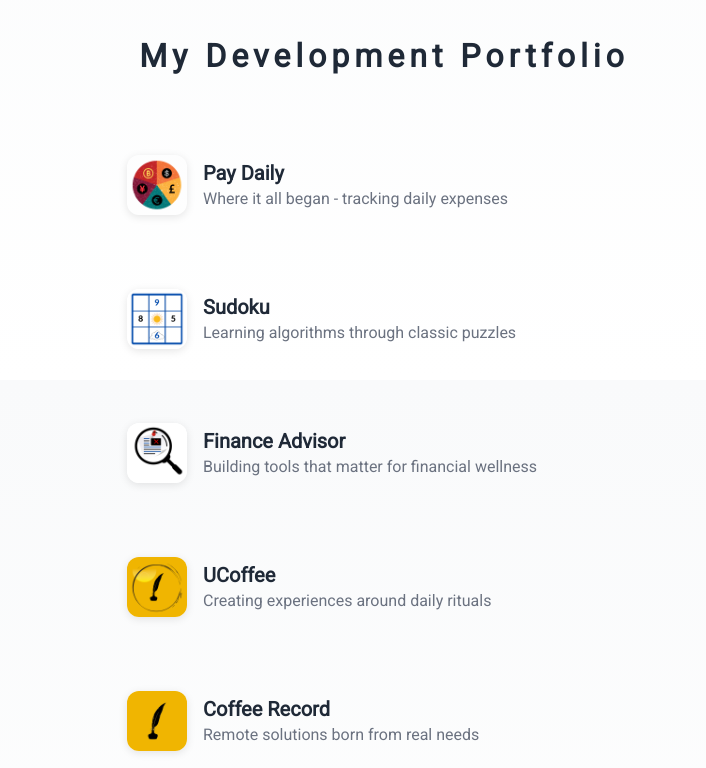
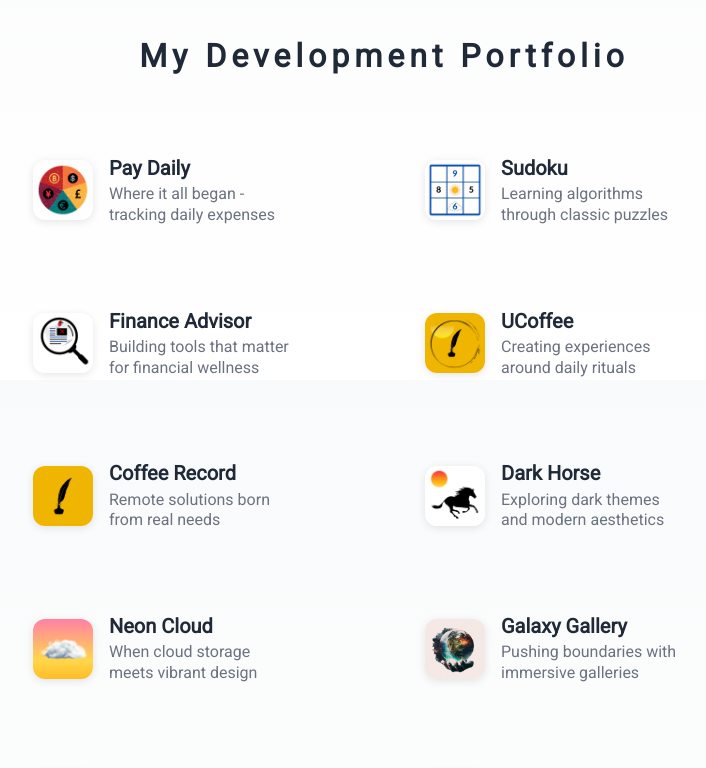
Before and after one commit to Enryun/personalFinance, a React (Create React App) app: page / in a window 1280 px wide. Shown: the part 420-1188 px from the top of the page, without its empty margins (256-962 px from the left). Built offline with nearby package versions, Linux system fonts and the light colour scheme; grey boxes are pictures that could not be loaded.

Commit message:
improve UI

```diff
--- a/src/index.css
+++ b/src/index.css
@@ -107,9 +107,16 @@ code {
 }
 
 .projects-list {
-  display: flex;
-  flex-direction: column;
+  display: grid;
+  grid-template-columns: 1fr;
   gap: 1.5rem;
+}
+
+@media (min-width: 768px) {
+  .projects-list {
+    grid-template-columns: repeat(2, 1fr);
+    gap: 2rem;
+  }
 }
 
 .project-link {
```
